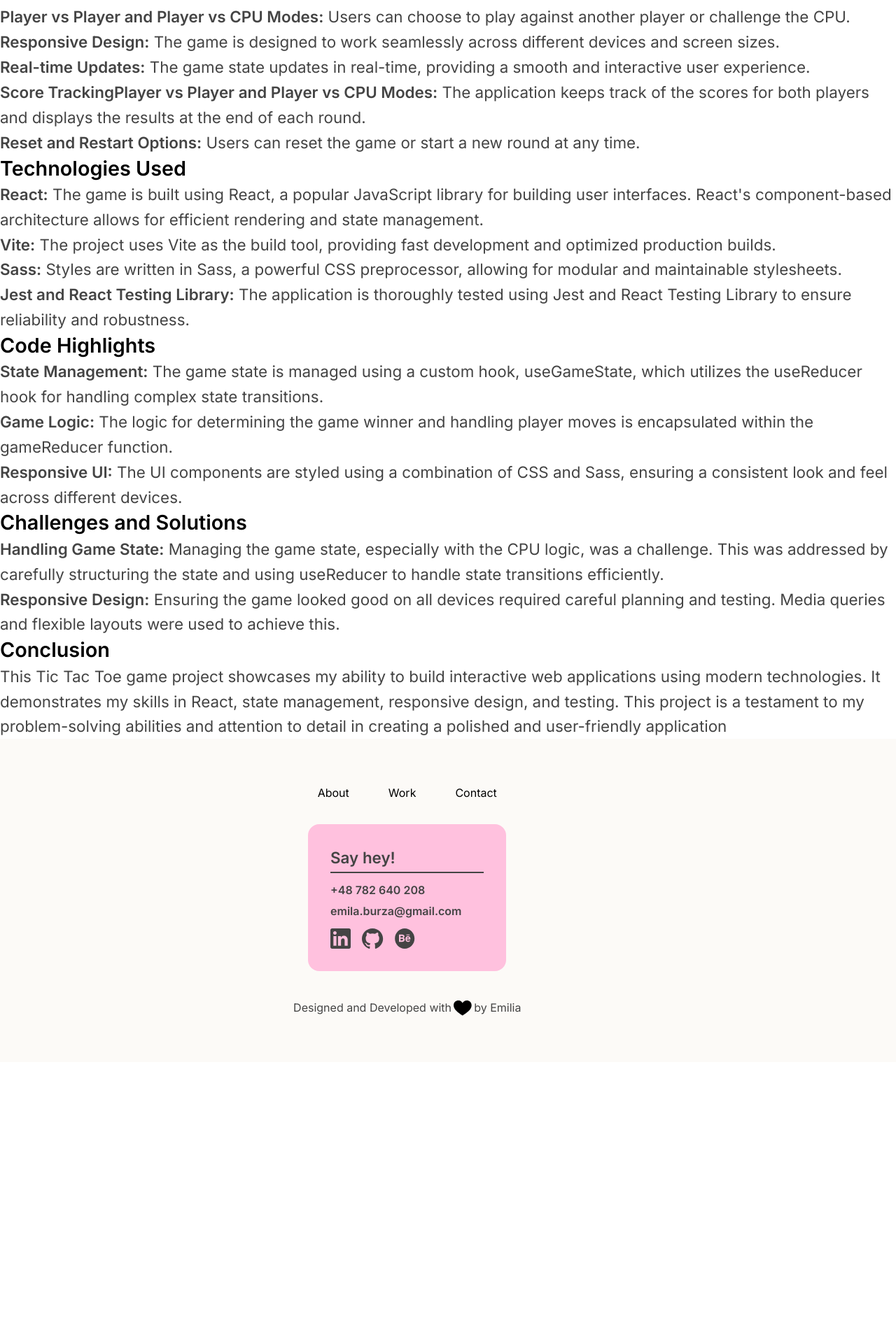
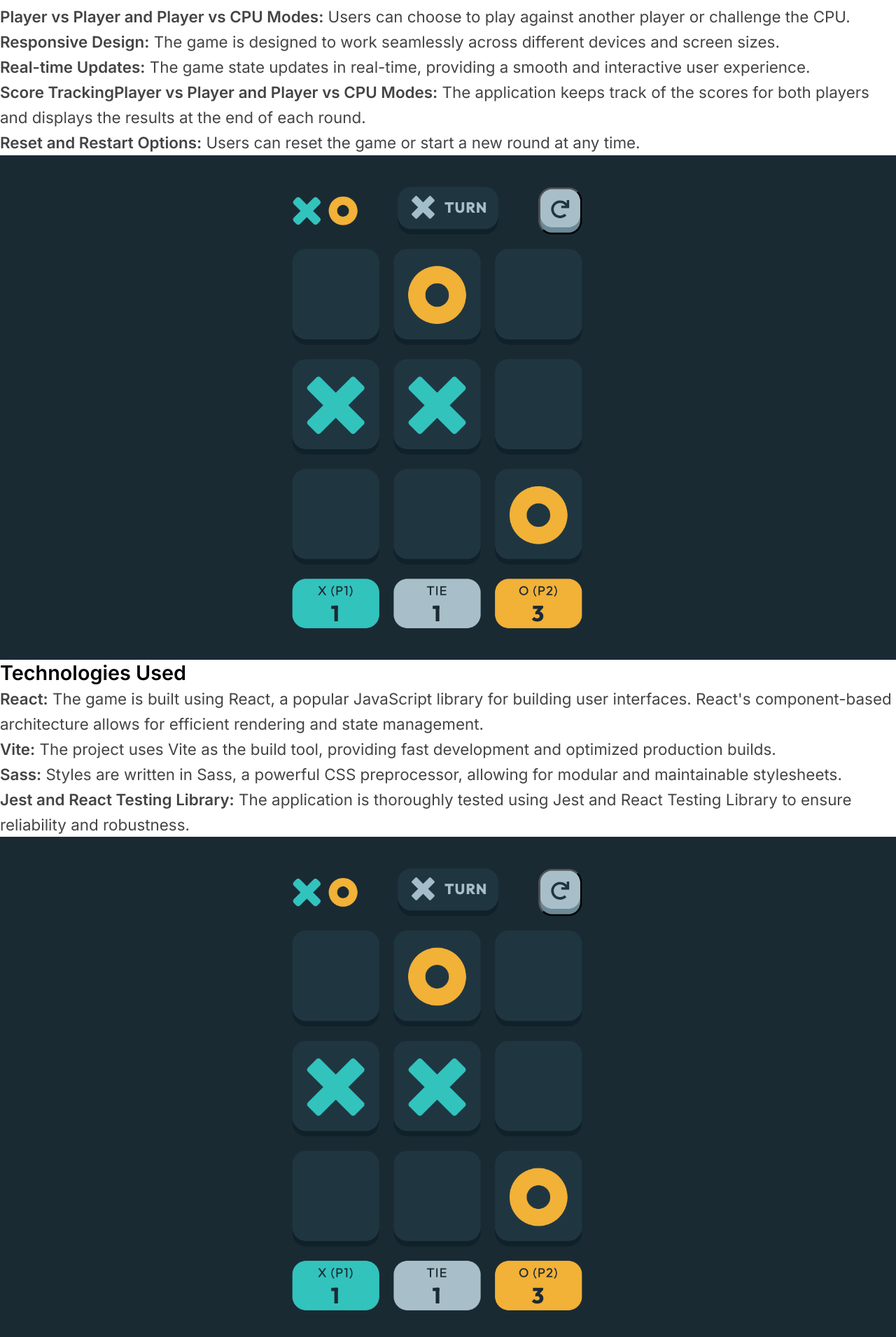
Before and after one commit to eburza/portfolio-emilia-burza, a React (Vite) app: page /project/project-1 in a window 1280 px wide. Shown: the part 887-2798 px from the top of the page at 70% size. Before the commit the page ends 2405 px from the top, so only its background shows below. Built offline with nearby package versions, Linux system fonts and the light colour scheme.

Commit message:
Refactor project page

```diff
--- a/src/components/ProjectPage.jsx
+++ b/src/components/ProjectPage.jsx
@@ -64,45 +64,44 @@ export default function ProjectPage() {
                 </div>
             </header>
 
-            <div className='project-content'>
-                {/* <img
-                    src={project.img}
-                    alt={project.imgAlt}
-                    className='project-main-image'
-                /> */}
-
-                <section className='project-details'>
-                    <h2 className='heading-m'>Project Details</h2>
+            <section className='project-content'>
+                <h2 className='heading-m content-heading'>Project Details</h2>
                 <div className='project-details-element'>
                     <div className='details-text'>
                         <h2 className='heading-m-projects'>Features</h2>
                         <p className='text-paragraph'>{filterProjectList(project.features)}</p>
                     </div>
+                    <img src={project.img} alt={project.imgAlt} className='project-details-img'></img>
                 </div>
                 <div className='project-details-element'>
                     <div className='details-text'>
                         <h2 className='heading-m-projects'>Technologies Used</h2>
                         <p className='text-paragraph'>{filterProjectList(project.technologies)}</p>
                     </div>
+                    <img src={project.img} alt={project.imgAlt} className='project-details-img'></img>
                 </div>
                 <div className='project-details-element'>
                     <div className='details-text'>
                         <h2 className='heading-m-projects'>Code Highlights</h2>
                         <div>{filterProjectList(project.highlights)}</div>
                     </div>
+                    <img src={project.img} alt={project.imgAlt} className='project-details-img'></img>
                 </div>
                 <div className='project-details-element'>
                     <div className='details-text'>
                         <h2 className='heading-m-projects'>Challenges and Solutions</h2>
                         <div className='project-list'>{filterProjectList(project.challenges)}</div>
                     </div>
+                    <img src={project.img} alt={project.imgAlt} className='project-details-img'></img>
                 </div>
                 <div className='project-details-element'>
+                    <div>
                         <h2 className='heading-m-projects'>Conclusion</h2>
                         <p className='text-paragraph'>{project.conclusion}</p>
                     </div>
+                    <img src={project.img} alt={project.imgAlt} className='project-details-img'></img>
+                </div>
             </section>
-            </div>
         </article>
     )
 }
```
Lines whose indentation alone changed are shown as unchanged.
